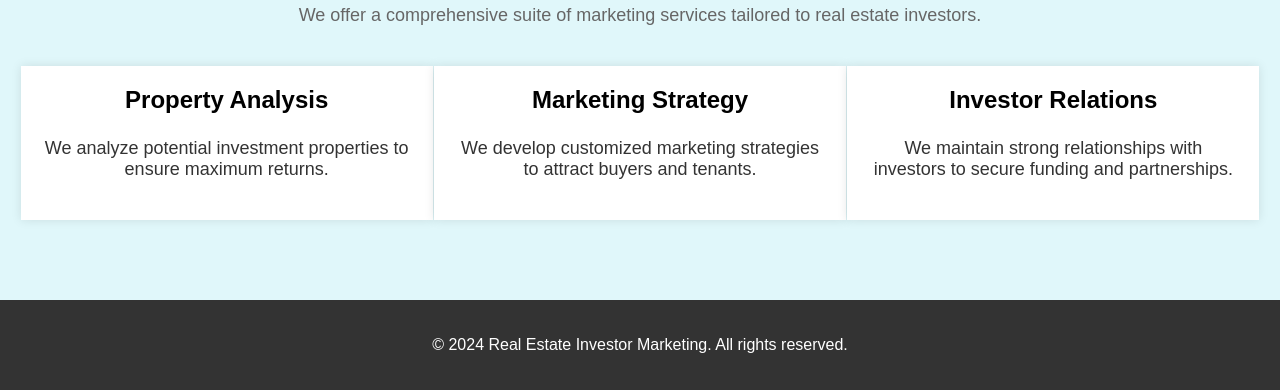
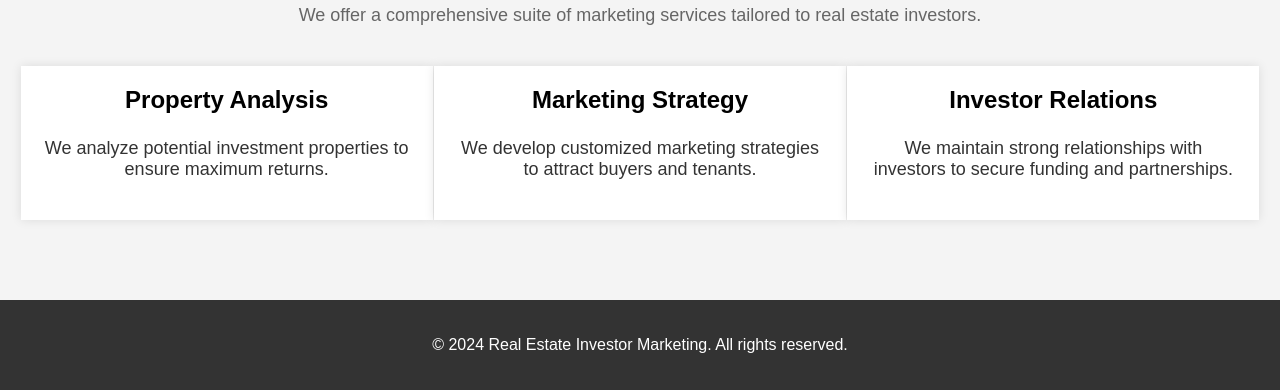
Before and after one commit to dashadatsenko/test-repo-lki, a plain HTML site: page index.html in a window 1280 px wide. Shown: the part 611-1001 px from the top of the page. Drawn offline with Linux system fonts and the light colour scheme.

Commit message:
Revert "Change bg color to light blue"
This reverts commit 86800b65e374e35db6ed726627f6316c054c4ede.

```diff
--- a/index.html
+++ b/index.html
@@ -9,7 +9,7 @@
             font-family: Arial, sans-serif;
             margin: 0;
             padding: 0;
-            background-color: #e0f7fa;
+            background-color: #f4f4f4;
         }
 
         header {
```
